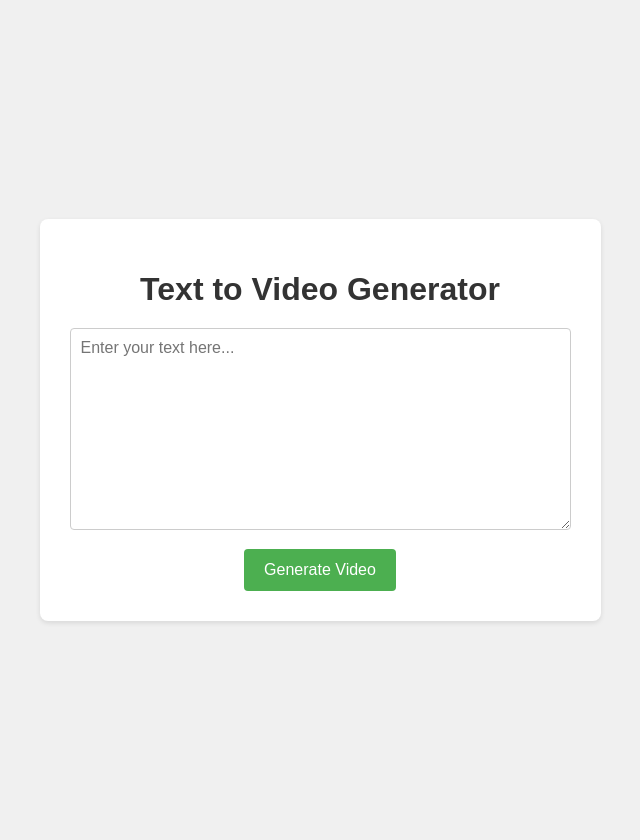
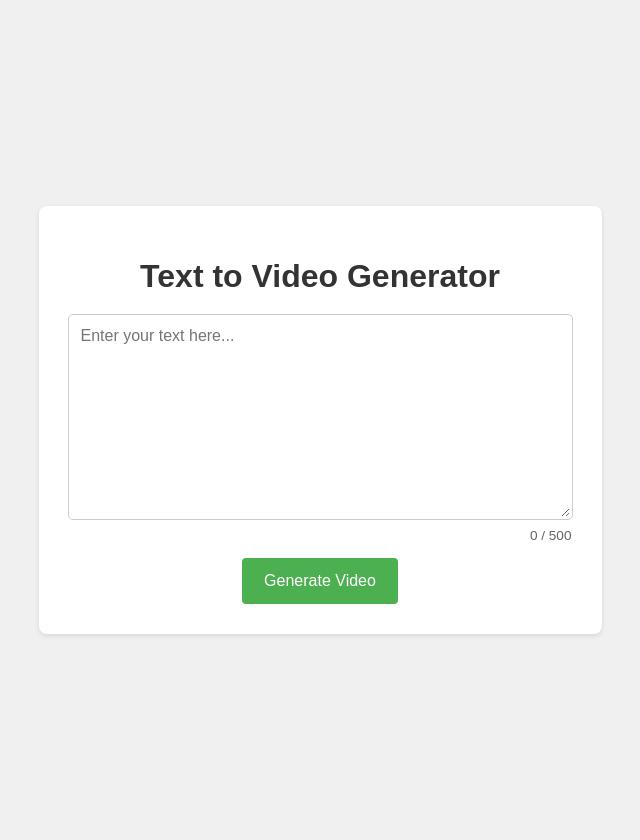
Before and after one commit to ittiphonbootjanda/Ittiphonbootjanda, a Flask app: page / in a window 1280 px wide. Shown: the whole page, without its empty margins (320-960 px from the left). Run offline with Flask 3, Linux system fonts and the light colour scheme.

Commit message:
🎨 Palette: Accessibility and Feedback Enhancements
- Added visually-hidden label to textarea for screen readers.
- Implemented real-time character counter (0/500) with aria-live.
- Added loading state to the action button (disables and changes text to "Generating...") during the request process.
- Enhanced focus states for textarea and button with consistent box-shadows and transitions.
- Added client-side validation (required, maxlength).
- Recorded learnings in .Jules/palette.md.

Co-authored-by: ittiphonbootjanda <207117495+ittiphonbootjanda@users.noreply.github.com>

```diff
--- a/static/style.css
+++ b/static/style.css
@@ -25,28 +25,68 @@ h1 {
 textarea {
     width: 100%;
     padding: 10px;
-    border: 1px solid #ccc;
+    border: 2px solid transparent;
+    outline: 1px solid #ccc;
     border-radius: 4px;
     box-sizing: border-box;
-    margin-bottom: 15px;
+    margin-bottom: 5px;
     font-family: inherit;
     font-size: 1rem;
+    transition: border-color 0.2s, box-shadow 0.2s;
+}
+
+textarea:focus {
+    border-color: #2e7d32;
+    box-shadow: 0 0 0 3px rgba(76, 175, 80, 0.4);
+    outline: 2px solid transparent;
+}
+
+.char-count {
+    text-align: right;
+    color: #666;
+    font-size: 0.85rem;
+    margin-bottom: 15px;
 }
 
 input[type="submit"] {
     background-color: #4CAF50;
     color: white;
     padding: 12px 20px;
-    border: none;
+    border: 2px solid transparent;
     border-radius: 4px;
     cursor: pointer;
     font-size: 1rem;
+    transition: background-color 0.2s, border-color 0.2s, box-shadow 0.2s;
 }
 
 input[type="submit"]:hover {
     background-color: #45a049;
 }
 
+input[type="submit"]:focus {
+    border-color: #2e7d32;
+    box-shadow: 0 0 0 3px rgba(76, 175, 80, 0.4);
+    outline: 2px solid transparent;
+}
+
+input[type="submit"]:disabled {
+    background-color: rgba(46, 125, 50, 0.7);
+    color: rgba(255, 255, 255, 0.7);
+    cursor: not-allowed;
+}
+
+.visually-hidden {
+    position: absolute;
+    width: 1px;
+    height: 1px;
+    padding: 0;
+    margin: -1px;
+    overflow: hidden;
+    clip: rect(0, 0, 0, 0);
+    white-space: nowrap;
+    border: 0;
+}
+
 .video-container {
     margin-top: 30px;
 }
--- a/templates/index.html
+++ b/templates/index.html
@@ -9,10 +9,12 @@
 <body>
     <div class="container">
         <h1>Text to Video Generator</h1>
-        <form action="/generate" method="post">
-            <textarea name="text" rows="10" cols="50" placeholder="Enter your text here..."></textarea>
-            <br>
-            <input type="submit" value="Generate Video">
+        <form action="/generate" method="post" onsubmit="var s=document.getElementById('s');setTimeout(function(){s.value='Generating...';s.disabled=true;},0)">
+            <label for="t" class="visually-hidden">Text for video</label>
+            <textarea id="t" name="text" rows="10" cols="50" placeholder="Enter your text here..." required maxlength="500" oninput="document.getElementById('c').textContent=this.value.length+' / 500'"></textarea>
+            <div id="c" class="char-count" aria-live="polite" aria-atomic="true">0 / 500</div>
+            <script>document.getElementById('c').textContent=document.getElementById('t').value.length+' / 500'</script>
+            <input id="s" type="submit" value="Generate Video">
         </form>
         {% if video_path %}
         <div class="video-container">
```
Also changed, not shown: .Jules/palette.md (added).
